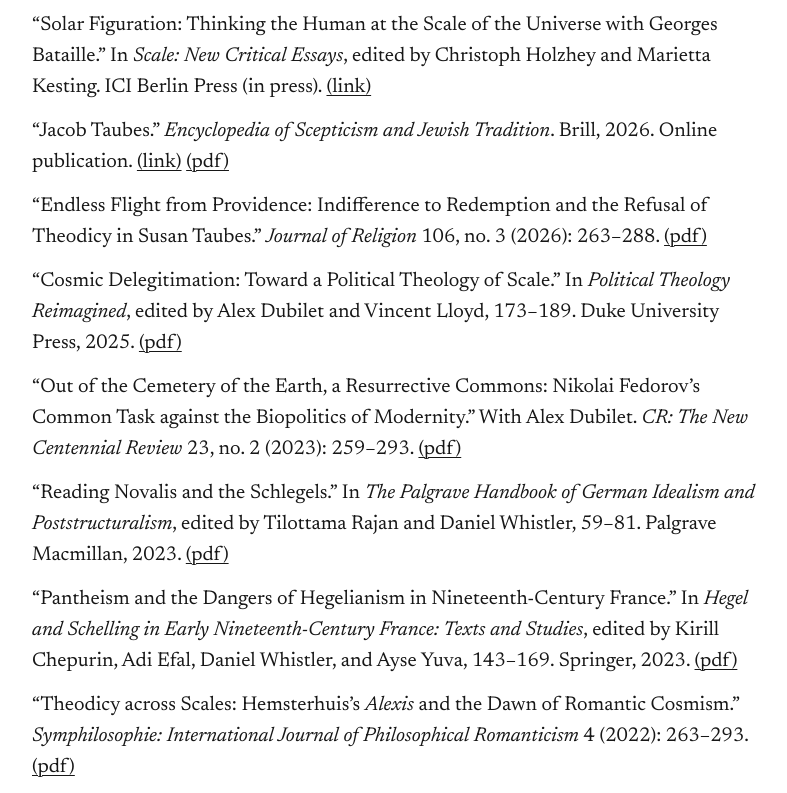
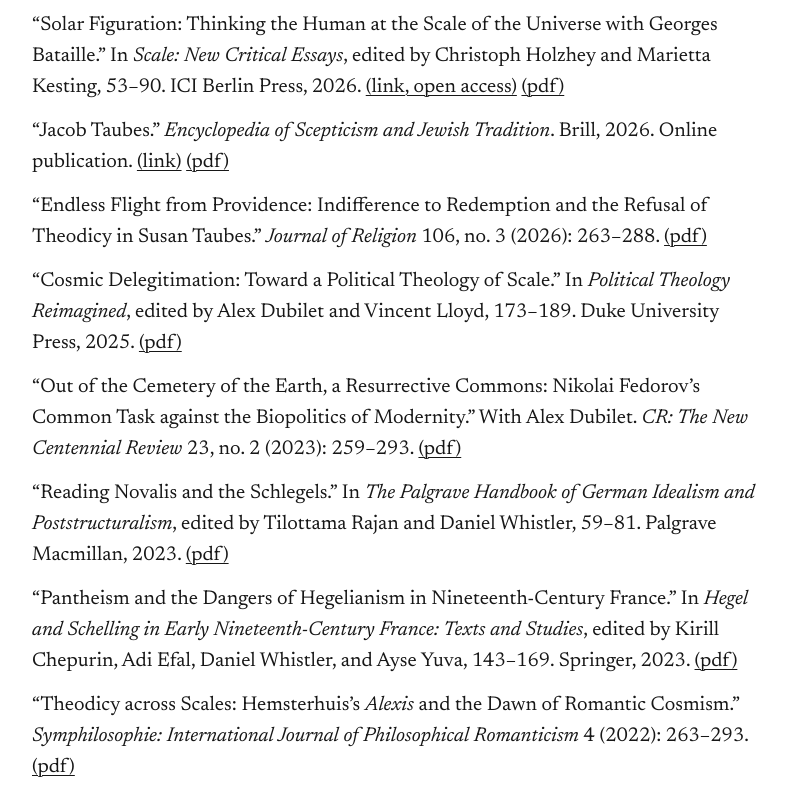
Before and after one commit to kirillchepurin/kirillchepurin.github.io, a plain HTML site: page index.html in a window 1280 px wide. Shown: the part 905-1698 px from the top of the page, without its empty margins (238-1025 px from the left). Drawn offline with Linux system fonts and the light colour scheme.

Commit message:
Revise citation for Solar Figuration in index.html
Updated citation details for the work on Solar Figuration, including page numbers and publication year.

```diff
--- a/index.html
+++ b/index.html
@@ -65,8 +65,9 @@
           </li>
           <li>
             “Solar Figuration: Thinking the Human at the Scale of the Universe with Georges Bataille.”
-            In <cite>Scale: New Critical Essays</cite>, edited by Christoph Holzhey and Marietta Kesting.
-            ICI Berlin Press (in press). <a href="https://press.ici-berlin.org/catalogue/doi/10.37050/ci-40_kc" target="_blank" rel="noopener noreferrer">(link)</a>
+            In <cite>Scale: New Critical Essays</cite>, edited by Christoph Holzhey and Marietta Kesting, 53–90.
+            ICI Berlin Press, 2026. <a href="https://press.ici-berlin.org/doi/10.37050/ci-40/chepurin_solar-figuration.html" target="_blank" rel="noopener noreferrer">(link, open access)</a>
+            <a href="pdfs/chepurin-solar-figuration.pdf" target="_blank" rel="noopener noreferrer">(pdf)</a>
           </li>
           <li>
             “Jacob Taubes.” <cite>Encyclopedia of Scepticism and Jewish Tradition</cite>.
```
